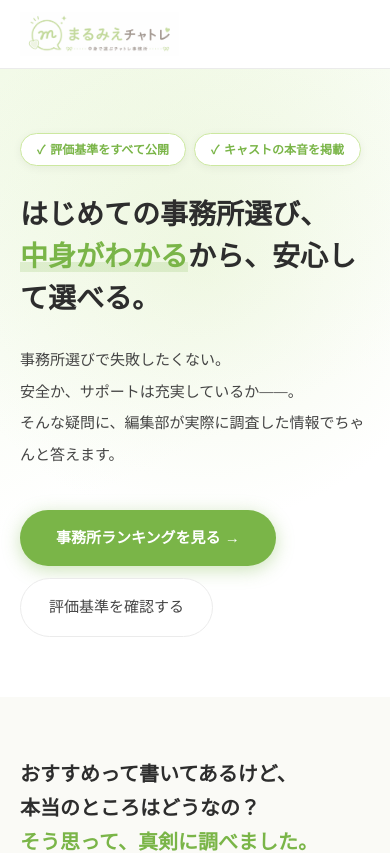
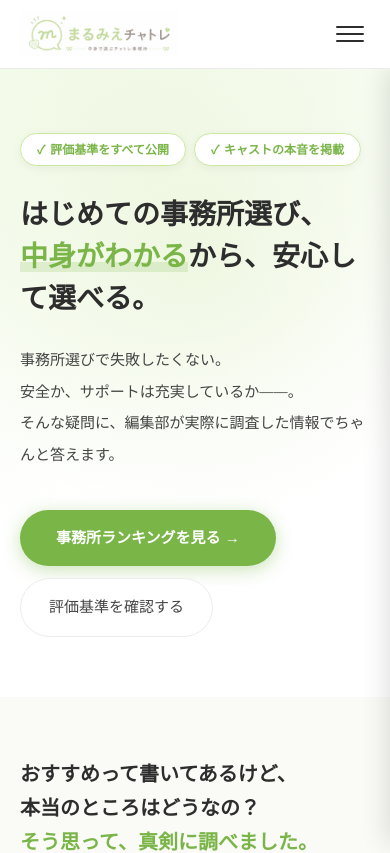
Before and after one commit to marumie-chatre/marumie-chatre.github.io, a Next.js app: page / in a window 390 px wide. Shown: the top 853 px of the page. Built offline with nearby package versions, Linux system fonts and the light colour scheme; a web font is replaced by a local one.

Commit message:
ナビの崩れ修正・ハンバーガー切り替えポイント調整

```diff
--- a/app/globals.css
+++ b/app/globals.css
@@ -46,9 +46,10 @@ img { display: block; max-width: 100%; }
 .logo img { height: 44px; width: auto; }
 .gnav { display: flex; align-items: center; gap: 2px; }
 .gnav a {
-  font-size: 13px; font-weight: 500; color: var(--text-muted);
-  padding: 7px 12px; border-radius: 100px;
+  font-size: 12px; font-weight: 500; color: var(--text-muted);
+  padding: 6px 10px; border-radius: 100px;
   transition: color .18s, background .18s;
+  white-space: nowrap;
 }
 .gnav a:hover { color: var(--green); background: var(--green-pale); }
 
@@ -204,8 +205,9 @@ img { display: block; max-width: 100%; }
   .rank-grid, .diff-grid, .col-grid { grid-template-columns: 1fr; }
   .find-grid { grid-template-columns: repeat(2,1fr); }
 }
-@media (max-width: 640px) {
+@media (max-width: 960px) {
   .gnav { display: none; }
+  .hamburger { display: flex; }
   .hero, .section { padding-left: 20px; padding-right: 20px; }
   .hero { padding-top: 64px; padding-bottom: 60px; }
   .section { padding-top: 60px; padding-bottom: 60px; }
@@ -713,3 +715,63 @@ img { display: block; max-width: 100%; }
   .col-article-body { padding: 40px 20px; }
   .col-article-hero { padding: 40px 20px 36px; }
 }
+
+/* ========== HAMBURGER MENU ========== */
+.hamburger {
+  display: none;
+  flex-direction: column;
+  justify-content: center;
+  gap: 5px;
+  width: 40px; height: 40px;
+  background: none; border: none; cursor: pointer;
+  padding: 6px;
+  border-radius: 8px;
+  transition: background .18s;
+}
+.hamburger:hover { background: var(--green-pale); }
+.hamburger span {
+  display: block; width: 100%; height: 2px;
+  background: var(--text); border-radius: 2px;
+  transition: all .25s ease;
+  transform-origin: center;
+}
+.hamburger.active span:nth-child(1) { transform: translateY(7px) rotate(45deg); }
+.hamburger.active span:nth-child(2) { opacity: 0; transform: scaleX(0); }
+.hamburger.active span:nth-child(3) { transform: translateY(-7px) rotate(-45deg); }
+
+.sp-menu {
+  position: fixed; top: 68px; right: 0;
+  width: 280px; height: calc(100vh - 68px);
+  background: var(--white); z-index: 199;
+  transform: translateX(100%);
+  transition: transform .28s ease;
+  overflow-y: auto;
+  box-shadow: -4px 0 24px rgba(0,0,0,0.12);
+}.sp-menu.open { transform: translateX(0); }
+
+.sp-nav {
+  display: flex; flex-direction: column;
+  padding: 16px 0;
+}
+.sp-nav a {
+  display: flex; align-items: center; gap: 12px;
+  padding: 16px 24px; font-size: 15px; font-weight: 500;
+  color: var(--text); text-decoration: none;
+  border-bottom: 1px solid var(--border);
+  transition: background .15s;
+}
+.sp-nav a:hover { background: var(--green-pale); color: var(--green); }
+.sp-nav-icon { font-size: 18px; width: 24px; text-align: center; }
+
+.sp-overlay {
+  display: none;
+  position: fixed; inset: 0; z-index: 198;
+  background: rgba(0,0,0,0.4);
+}
+.sp-menu.open ~ .sp-overlay,
+.sp-overlay:has(~ .sp-menu.open) { display: block; }
+
+@media (max-width: 960px) {
+  .hamburger { display: flex; }
+  .gnav { display: none; }
+}
--- a/app/layout.tsx
+++ b/app/layout.tsx
@@ -24,6 +24,7 @@ export default function RootLayout({ children }: { children: React.ReactNode })
             <Link href="/" className="logo">
               <img src="/logo.png" alt="まるみえチャトレ" height={44} />
             </Link>
+            {/* PC ナビ */}
             <nav className="gnav">
               <Link href="/jimusho">事務所を探す</Link>
               <Link href="/area/shinjuku">エリアから探す</Link>
@@ -32,8 +33,73 @@ export default function RootLayout({ children }: { children: React.ReactNode })
               <Link href="/kuchikomi">口コミ</Link>
               <Link href="/column">コラム</Link>
             </nav>
+            {/* ハンバーガーボタン（スマホのみ表示） */}
+            <button
+              className="hamburger"
+              aria-label="メニューを開く"
+              onClick={() => {
+                const menu = document.getElementById("sp-menu");
+                const btn = document.querySelector(".hamburger");
+                if (menu) menu.classList.toggle("open");
+                if (btn) btn.classList.toggle("active");
+              }}
+            >
+              <span></span>
+              <span></span>
+              <span></span>
+            </button>
           </div>
         </header>
+
+        {/* スマホメニュー */}
+        <div id="sp-menu" className="sp-menu">
+          <nav className="sp-nav">
+            <Link href="/jimusho" onClick={() => {
+              document.getElementById("sp-menu")?.classList.remove("open");
+              document.querySelector(".hamburger")?.classList.remove("active");
+            }}>
+              <span className="sp-nav-icon">📊</span>事務所を探す
+            </Link>
+            <Link href="/area/shinjuku" onClick={() => {
+              document.getElementById("sp-menu")?.classList.remove("open");
+              document.querySelector(".hamburger")?.classList.remove("active");
+            }}>
+              <span className="sp-nav-icon">📍</span>エリアから探す
+            </Link>
+            <Link href="/style/zaitaku" onClick={() => {
+              document.getElementById("sp-menu")?.classList.remove("open");
+              document.querySelector(".hamburger")?.classList.remove("active");
+            }}>
+              <span className="sp-nav-icon">💼</span>働き方から探す
+            </Link>
+            <Link href="/q/barebure" onClick={() => {
+              document.getElementById("sp-menu")?.classList.remove("open");
+              document.querySelector(".hamburger")?.classList.remove("active");
+            }}>
+              <span className="sp-nav-icon">🙋</span>お悩みから探す
+            </Link>
+            <Link href="/kuchikomi" onClick={() => {
+              document.getElementById("sp-menu")?.classList.remove("open");
+              document.querySelector(".hamburger")?.classList.remove("active");
+            }}>
+              <span className="sp-nav-icon">💬</span>口コミを投稿する
+            </Link>
+            <Link href="/column" onClick={() => {
+              document.getElementById("sp-menu")?.classList.remove("open");
+              document.querySelector(".hamburger")?.classList.remove("active");
+            }}>
+              <span className="sp-nav-icon">📝</span>コラム
+            </Link>
+          </nav>
+        </div>
+        {/* オーバーレイ */}
+        <div
+          className="sp-overlay"
+          onClick={() => {
+            document.getElementById("sp-menu")?.classList.remove("open");
+            document.querySelector(".hamburger")?.classList.remove("active");
+          }}
+        />
 
         {children}
 
@@ -45,7 +111,7 @@ export default function RootLayout({ children }: { children: React.ReactNode })
                 <div className="footer-logo">
                   <img src="/logo.png" alt="まるみえチャトレ" height={36} />
                 </div>
-                <div className="footer-tag">中身で選ぶチャトレ事務所</div>
+                <div className="footer-tag">ちゃんと選びたい人のための事務所比較サイト</div>
               </div>
               <div className="footer-links">
                 <Link href="/hyoka-kijun">評価基準について</Link>
@@ -53,7 +119,6 @@ export default function RootLayout({ children }: { children: React.ReactNode })
                 <Link href="/guideline">口コミガイドライン</Link>
               </div>
             </div>
-
             <div className="footer-bottom">
               <span>© 2025 まるみえチャトレ</span>
               <span>当サイトの評価スコアは独自調査に基づきます</span>
```
